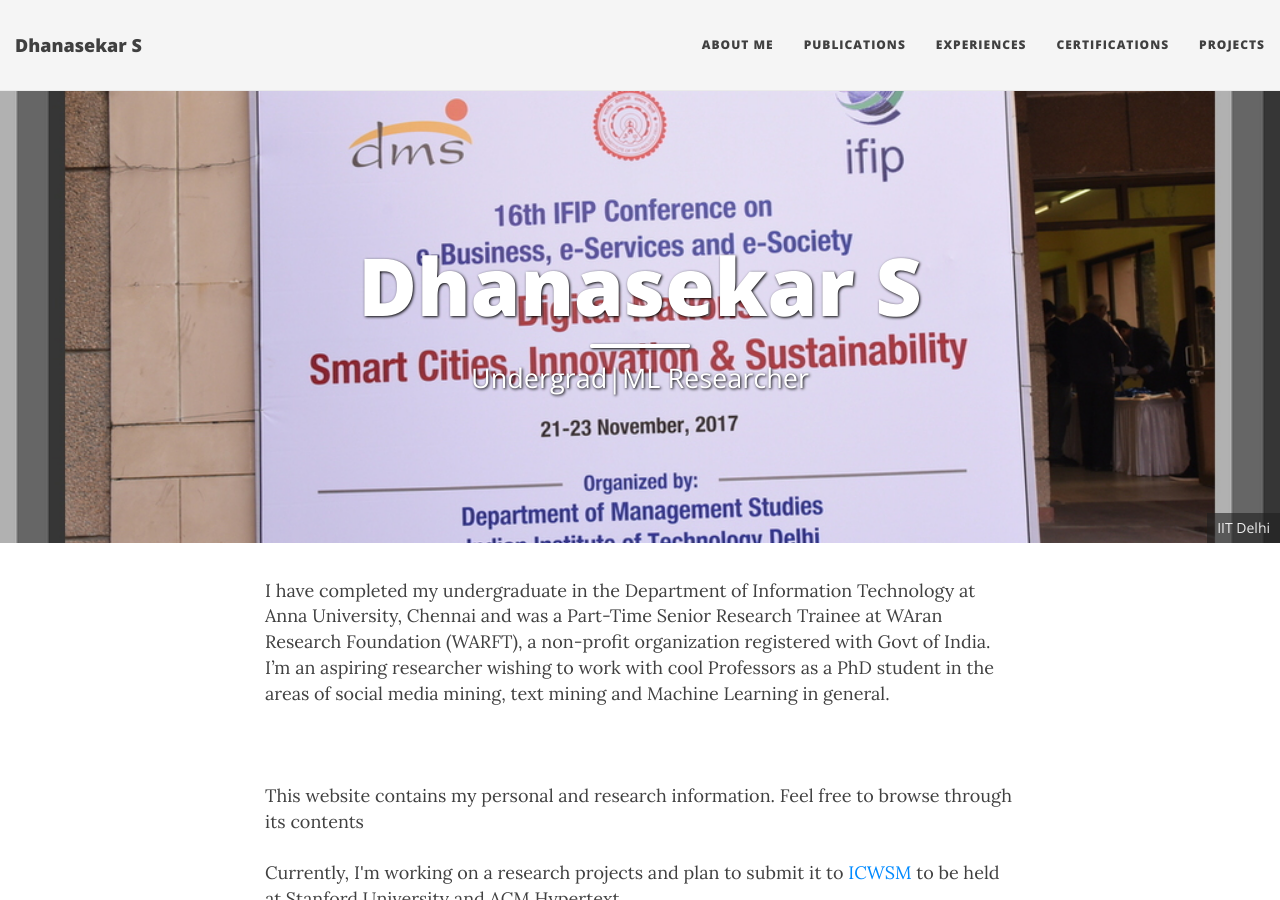
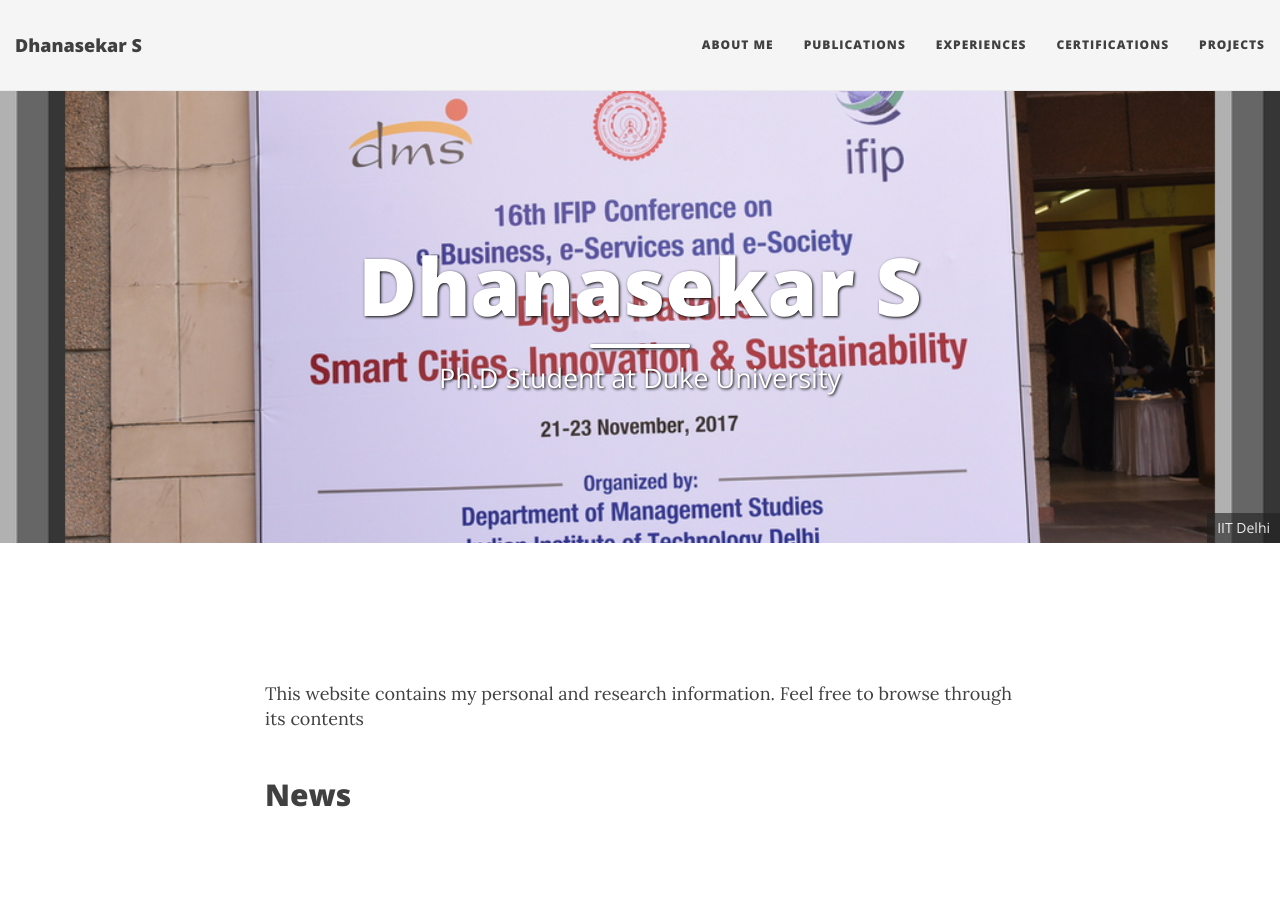
Before and after one commit to Dhanasekar-S/Dhanasekar-S.github.io, a Jekyll site: the page built from index.html, in a window 1280 px wide and 900 px high. Built offline with Jekyll 4.4.1, drawn with Linux system fonts in a browser that asks for light colours; nearby versions of some CDN libraries; the list of posts is cut into pages by our own code.

Commit message:
Update index.html

```diff
--- a/index.html
+++ b/index.html
@@ -1,7 +1,7 @@
 ---
 layout: page
 title: Dhanasekar S
-subtitle: Undergrad|ML Researcher
+subtitle: Ph.D Student at Duke University
 bigimg:
   - "/img/image1.jpg" : "University of Oxford, England"
   - "/img/image2.jpg" : "University of Oxford, England"
@@ -23,14 +23,12 @@ bigimg:
 
 
 
-I have completed my undergraduate in the Department of Information Technology at Anna University, Chennai and was a Part-Time Senior Research Trainee at WAran Research Foundation (WARFT), a non-profit organization registered with Govt of India. I’m an aspiring researcher wishing to work with cool Professors as a PhD student in the areas of social media mining, text mining and Machine Learning in general.
 <br><br>
 <br><br>
 
 This website contains my personal and research information. Feel free to browse through its contents
 <br><br>
-Currently, I'm working on a research projects and plan to submit it to <a href="http://www.icwsm.org/2018/index.php" target="_blank">ICWSM</a> to be held at Stanford University and ACM Hypertext.
-<br>
+
 <h2>News</h2>
 <marquee style="position: relative;" behavior="scroll" align="center" direction="up" scrollamount="2" scrolldelay="5" onmouseover="this.stop()" onmouseout="this.start()" height="150"><br>
 
@@ -38,10 +36,4 @@ Currently, I'm working on a research projects and plan to submit it to <a href="
 <br>
 <center>Presented my paper "Customizable Vehicle Tracking with Intelligent Prediction System" using Machine Learning at <b>IIT Delhi</b><br></center>
 <br>
-<center>My paper "TweetIT- Analyzing Topics for Twitter Users to garner Maximum Attention" to appear in the ACM Proceedings of the 2018 International Conference on Machine Learning and Soft Computing</center>
-<br>
-<center>My paper "YouTree- A Visualization Paradigm of Statistically and Textually Similar Videos." to appear in the ACM Proceedings of 7th International Conference on Intelligent Computing and Applications</center>
-<br>
-<center>Invited to present my paper "Predicitng Vehicle Prices using Random Forests" at FICC, Singapore<br></center>
-
 </marquee>
```
